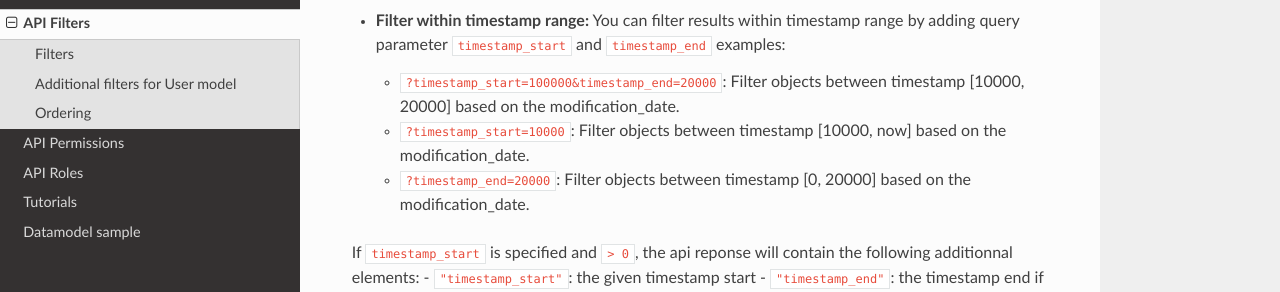
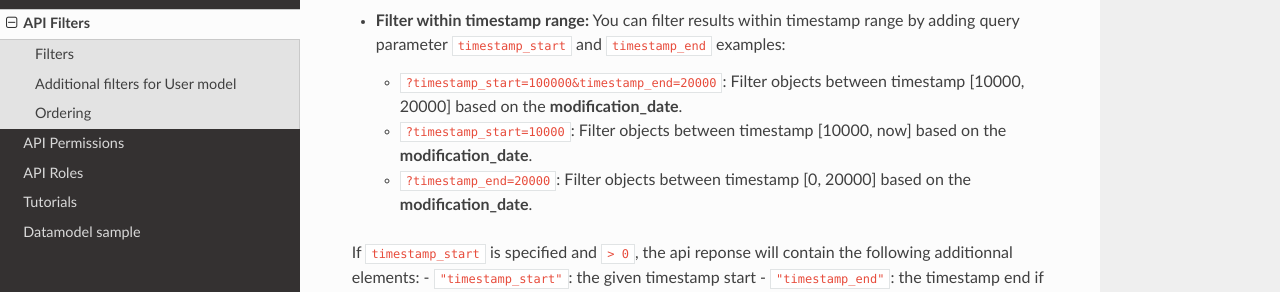
Before and after one commit to Netsach/concrete-datastore, an MkDocs documentation site: the page built from docs/filters.md, in a window 1280 px wide and 900 px high, scrolled down 1161 px. Shown: the part 186-478 px from the top of the window. Built offline with MkDocs 1.6.1, drawn with Linux system fonts in a browser that asks for light colours; nearby versions of some CDN libraries.

```diff
--- a/docs/filters.md
+++ b/docs/filters.md
@@ -50,9 +50,9 @@ This will only give you the object uid:
 
 * **Filter within timestamp range:** You can filter results within timestamp range by adding query parameter `timestamp_start` and `timestamp_end`
 examples:
-    - `?timestamp_start=100000&timestamp_end=20000`: Filter objects between timestamp [10000, 20000] based on the modification_date.
-    - `?timestamp_start=10000`: Filter objects between timestamp [10000, now] based on the modification_date.
-    - `?timestamp_end=20000`: Filter objects between timestamp [0, 20000] based on the modification_date.
+    - `?timestamp_start=100000&timestamp_end=20000`: Filter objects between timestamp [10000, 20000] based on the **modification_date**.
+    - `?timestamp_start=10000`: Filter objects between timestamp [10000, now] based on the **modification_date**.
+    - `?timestamp_end=20000`: Filter objects between timestamp [0, 20000] based on the **modification_date**.
 
 
 
```
